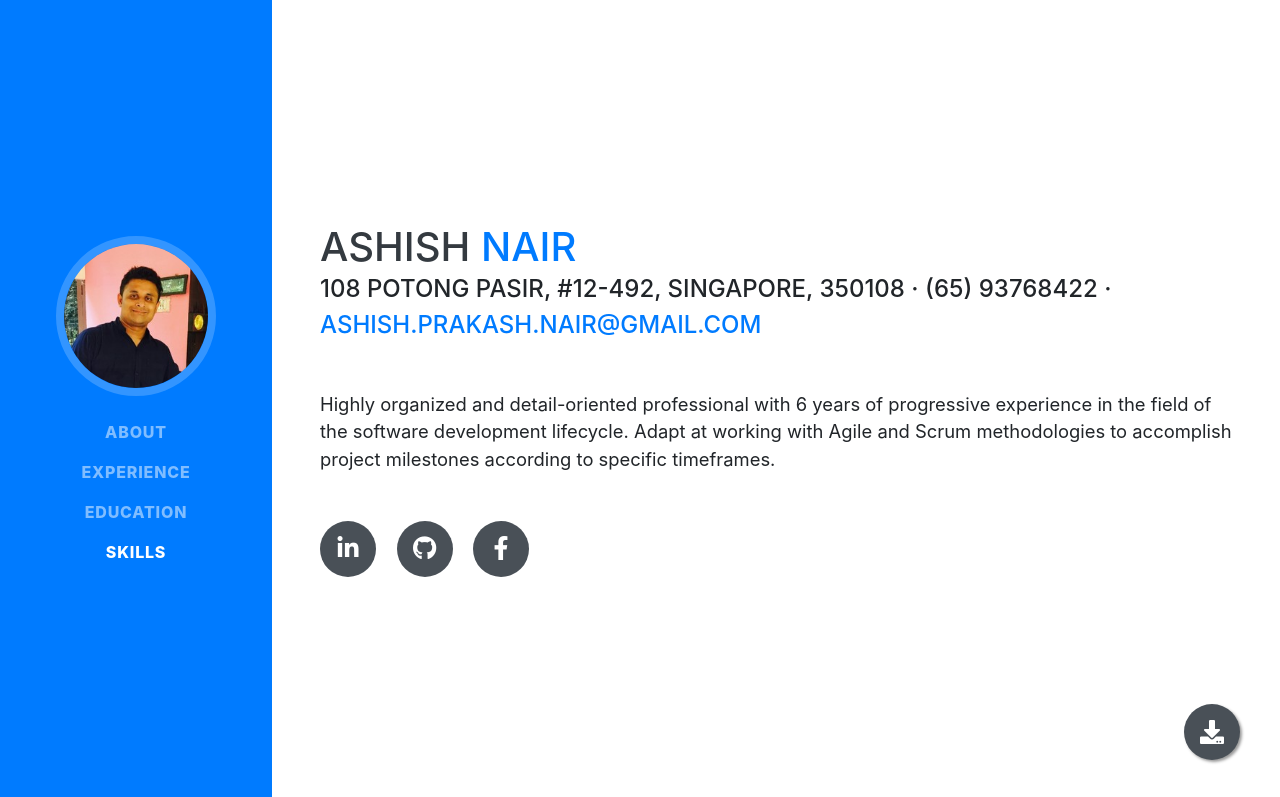
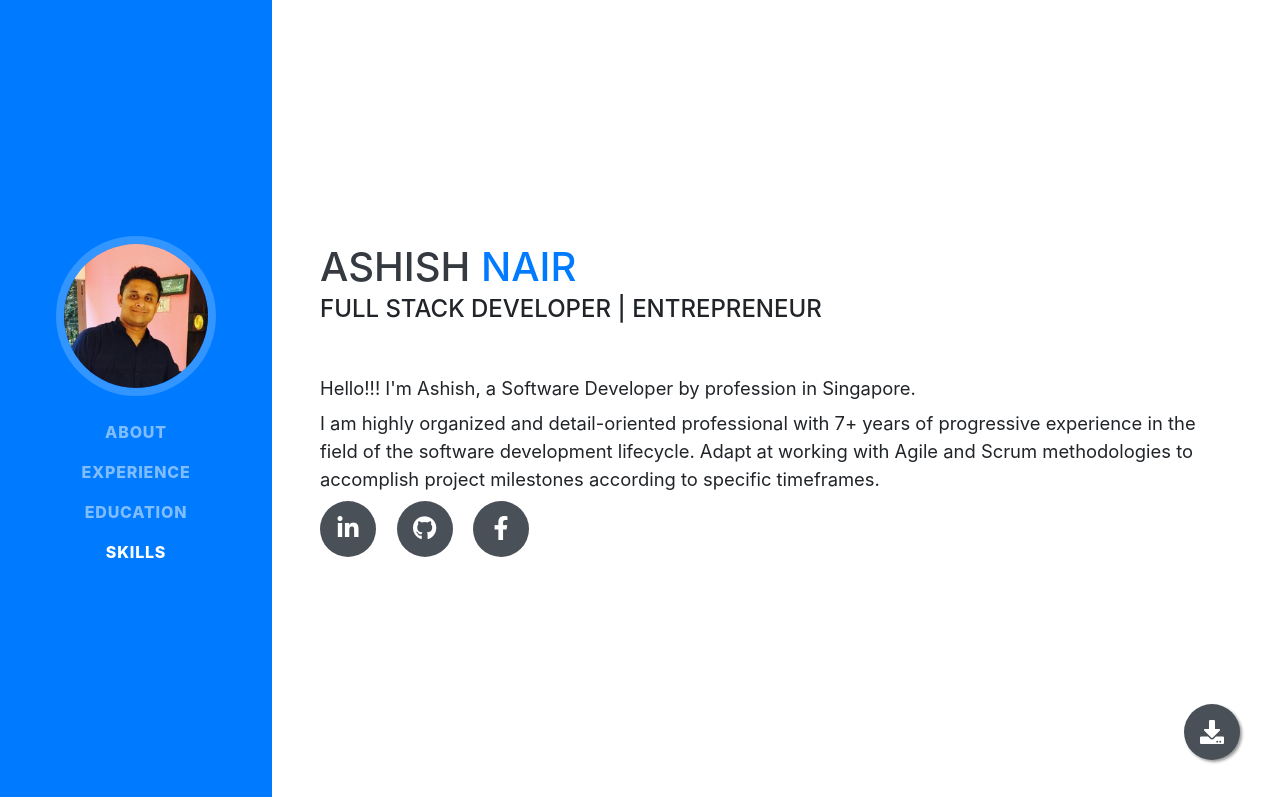
Before and after one commit to ashishnair57/ashish, a website with bundled scripts: page index.html in a window 1280 px wide. Shown: the top 797 px of the page. Built offline with nearby package versions, Linux system fonts and the light colour scheme; a web font is replaced by a local one.

Commit message:
Change personal details

```diff
--- a/index.html
+++ b/index.html
@@ -66,10 +66,10 @@
         <h1 class="mb-0">Ashish
           <span class="text-primary">Nair</span>
         </h1>
-        <div class="subheading mb-5">108 Potong pasir, #12-492, Singapore, 350108 · (65) 93768422 ·
-          <a href="mailto:ashish.prakash.nair@gmail.com">ashish.prakash.nair@gmail.com</a>
-        </div>
-        <p class="lead mb-5">Highly organized and detail-oriented professional with 6 years of progressive experience in
+        <div class="subheading mb-5"> Full Stack Developer | Entrepreneur</div>
+        <p class="lead mb-2">Hello!!! I'm Ashish, a Software Developer by profession in Singapore.</p>
+
+        <p class="lead mb-2">I am highly organized and detail-oriented professional with 7+ years of progressive experience in
           the
           field of the software development lifecycle. Adapt at working with Agile and Scrum methodologies to
           accomplish project milestones according to specific timeframes.</p>
```
